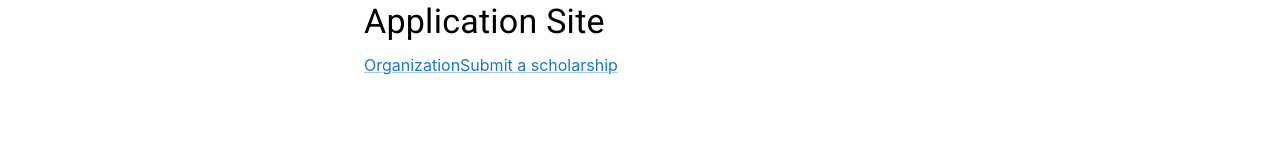
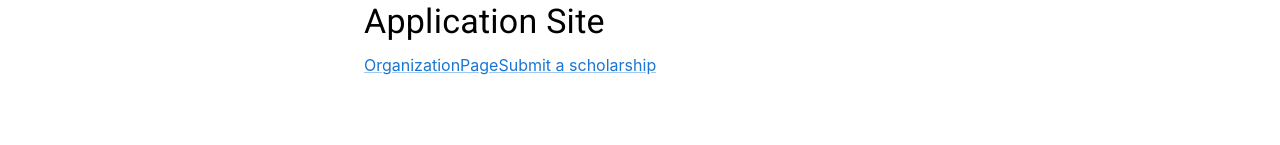
Before and after one commit to ECE493-W22G6/scholarship-application-site, a React (Create React App) app in the folder client/: page / in a window 1280 px wide. Shown: the part 137-282 px from the top of the page. Built offline with nearby package versions, Linux system fonts and the light colour scheme.

Commit message:
fix routing for org page

```diff
--- a/client/src/components/App.jsx
+++ b/client/src/components/App.jsx
@@ -18,7 +18,9 @@ function App() {
             Welcome to Scholarship Application Site
           </Typography>
           <nav className="App-header">
-            <Link href="/organization">Organization</Link>
+            <Link href="/organization/62463e3ebd256454fbdc71fb">
+              OrganizationPage
+            </Link>
             <Link href="/submitscholarship">Submit a scholarship</Link>
 
             {/* <Link href="/student">Student</Link> */}
--- a/client/src/components/Organization.jsx
+++ b/client/src/components/OrganizationPage.jsx
@@ -1,26 +1,28 @@
 import { Container, GlobalStyles, Stack } from "@mui/material";
 import React from "react";
+import { useParams } from "react-router";
 // import {Link} from 'react-router-dom';
 import "./App.css";
 import NavBar from "./NavBar";
 import ScholarshipList from "./ScholarshipList";
 import UserInfo from "./UserInfo";
 
-const Organization = () => {
+const OrganizationPage = () => {
+  const params = useParams();
   return (
-    <div className="Organization">
+    <div className="OrganizationPage">
       <GlobalStyles
         styles={{ ul: { margin: 0, padding: 0, listStyle: "none" } }}
       />
       <NavBar />
       <Container maxWidth="md">
         <Stack spacing={2}>
-          <UserInfo userId="62463e3ebd256454fbdc71fb" />
-          <ScholarshipList organization="62463e3ebd256454fbdc71fb" />
+          <UserInfo userId={params.organizationId} />
+          <ScholarshipList organization={params.organizationId} />
         </Stack>
       </Container>
     </div>
   );
 };
 
-export default Organization;
+export default OrganizationPage;
--- a/client/src/index.js
+++ b/client/src/index.js
@@ -4,7 +4,7 @@ import { BrowserRouter, Route, Routes } from "react-router-dom";
 import App from "./components/App";
 import Student from "./components/Student";
 import "./index.css";
-import Organization from "./components/Organization";
+import OrganizationPage from "./components/OrganizationPage";
 import SignUp from "./components/SignUp";
 import SignIn from "./components/SignIn";
 import ScholarshipForm from "./components/ScholarshipForm";
@@ -24,7 +24,7 @@ render(
       <Route path="/signin" element={<SignIn />}></Route>
       <Route path="/signup" element={<SignUp />}></Route>
       <Route path="/student" element={<Student />}></Route>
-      <Route path="/organization" element={<Organization />}></Route>
+      <Route path="/organization/:organizationId" element={<OrganizationPage />}></Route>
       <Route path="/submitscholarship" element={<ScholarshipForm />}/>
       <Route path="/scholarship/:scholarshipId" element={<ScholarshipPage />}/>
       {/* <Route path="/notifications" element={<Notifications/>}></Route> */}
```
Also changed, not shown: 1 other file (tests, documents, lock files or other folders).
